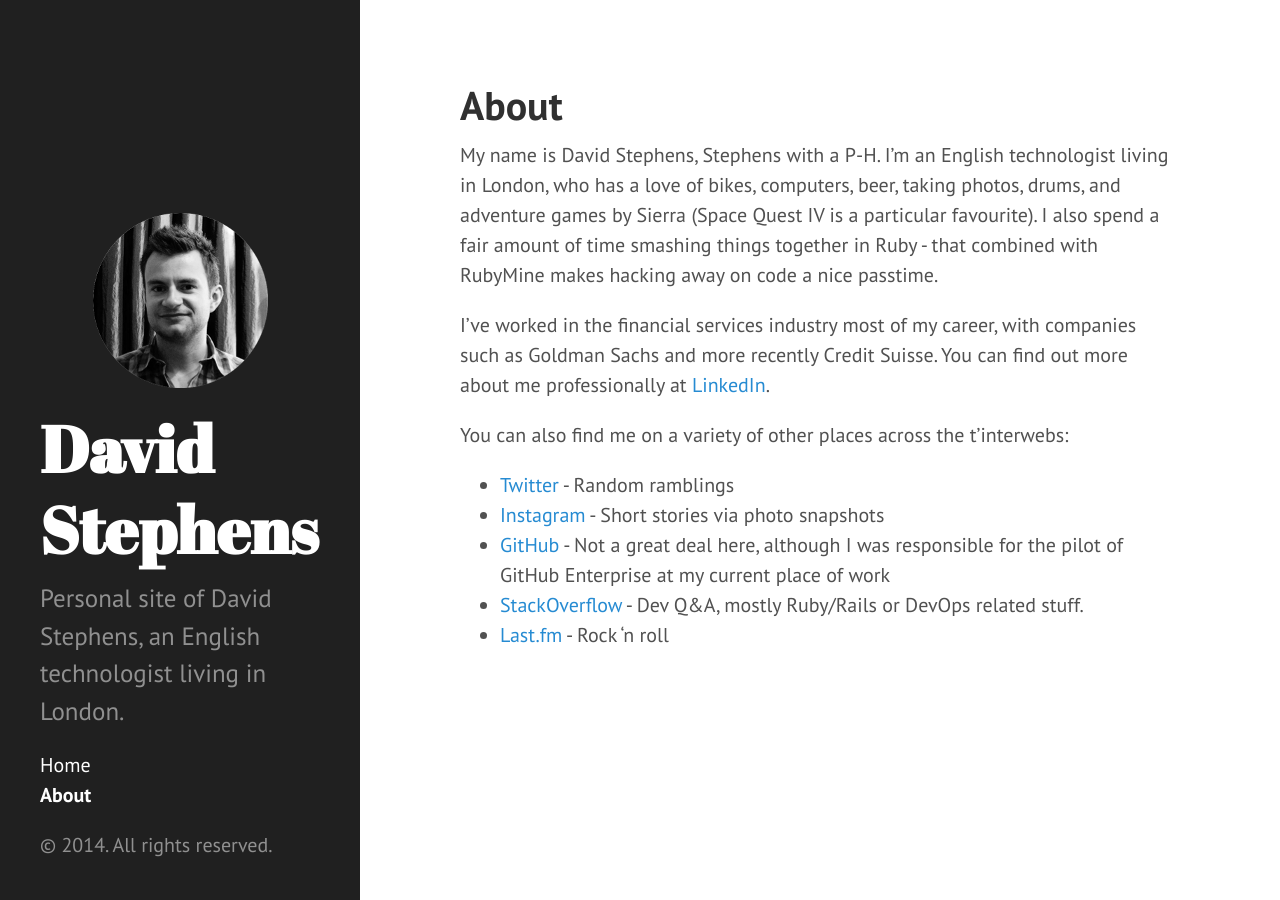
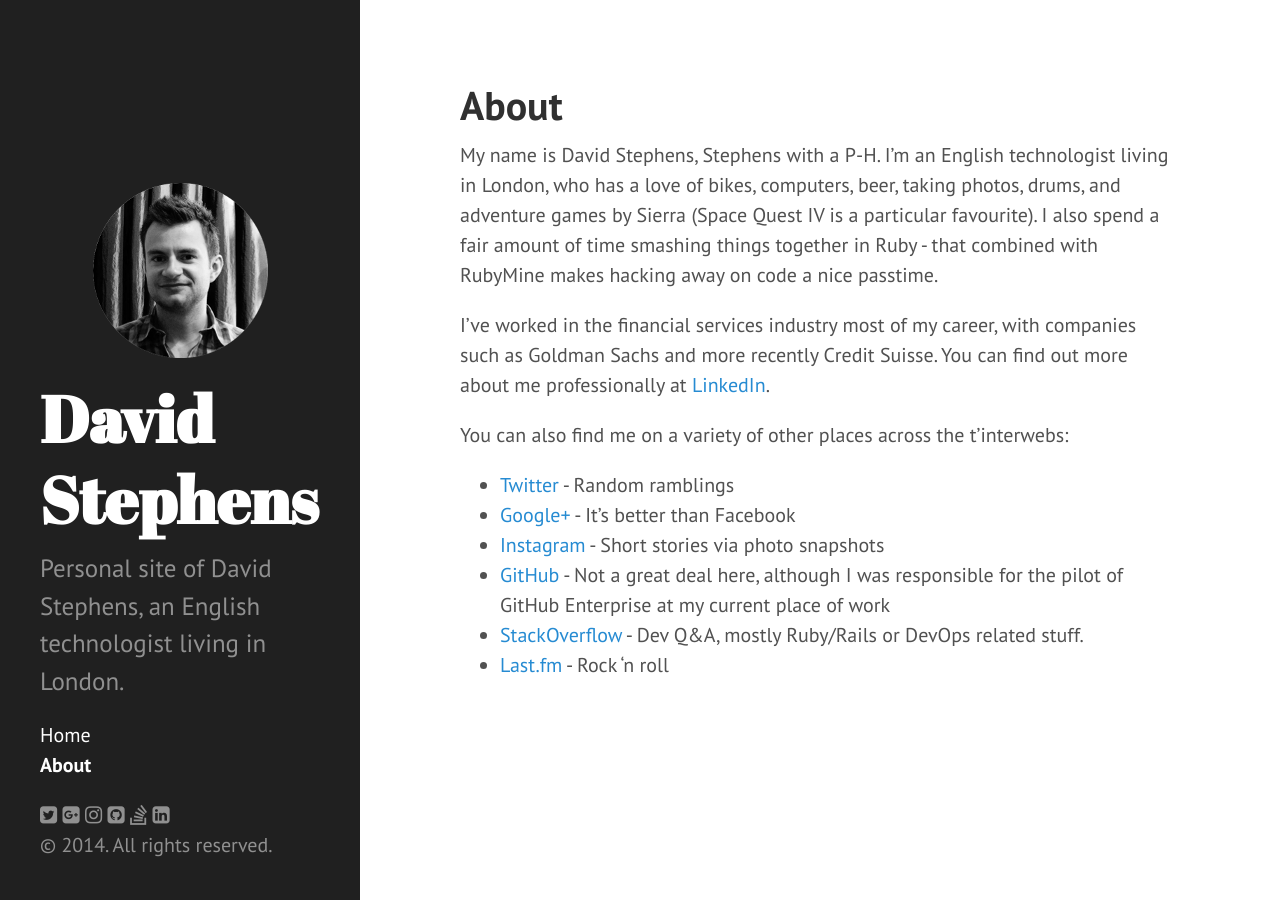
Before and after one commit to davestephens/davestephens.github.io, a Jekyll site: the page built from about.md, in a window 1280 px wide. Built offline with Jekyll 4.4.1, drawn with Linux system fonts in a browser that asks for light colours; nearby versions of some CDN libraries.

Commit message:
Added FontAwesome and social icons to the sidebar

```diff
--- a/_includes/head.html
+++ b/_includes/head.html
@@ -22,7 +22,8 @@
 
   <!-- Icons -->
   <link rel="apple-touch-icon-precomposed" sizes="144x144" href="/assets/icons/apple-touch-icon-144-precomposed.png">
-                                 <link rel="shortcut icon" href="/assets/icons/favicon.ico">
+  <link rel="shortcut icon" href="/assets/icons/favicon.ico">
+  <link href="//maxcdn.bootstrapcdn.com/font-awesome/4.1.0/css/font-awesome.min.css" rel="stylesheet">
 
   <!-- RSS -->
   <link rel="alternate" type="application/rss+xml" title="RSS" href="/atom.xml">
--- a/_includes/sidebar.html
+++ b/_includes/sidebar.html
@@ -33,6 +33,15 @@
 
     </ul>
 
-    <p>&copy; {{ site.time | date: '%Y' }}. All rights reserved.</p>
+    <p>
+        <a href="https://www.twitter.com/DaveStephens" target="_blank"><i class="fa fa-twitter-square"></i></a>
+        <a href="https://plus.google.com/+DavidStephens?rel=author" target="_blank"><i class="fa fa-google-plus-square"></i></a>
+        <a href="http://instagram.com/ripuk" target="_blank"><i class="fa fa-instagram"></i></a>
+        <a href="https://github.com/DaveStephens" target="_blank"><i class="fa fa-github-square"></i></a>
+        <a href="http://stackoverflow.com/users/425144/ripuk" target="_blank"><i class="fa fa-stack-overflow"></i></a>
+        <a href="http://uk.linkedin.com/in/davidjstephens" target="_blank"><i class="fa fa-linkedin-square"></i></a>
+        <br/>
+        &copy; {{ site.time | date: '%Y' }}. All rights reserved.
+    </p>
   </div>
 </div>
--- a/about.md
+++ b/about.md
@@ -14,15 +14,17 @@ find out more about me professionally at [LinkedIn][linkedin].
 You can also find me on a variety of other places across the t'interwebs:
 
 * [Twitter][twitter] - Random ramblings
+* [Google+][gplus] - It's better than Facebook
 * [Instagram][instagram] - Short stories via photo snapshots
 * [GitHub][github] - Not a great deal here, although I was responsible for the pilot of GitHub Enterprise at my current place of work
 * [StackOverflow][stackoverflow] - Dev Q&A, mostly Ruby/Rails or DevOps related stuff.
 * [Last.fm][lastfm] - Rock 'n roll
 
 
-[github]:    http://www.github.com/DaveStephens
-[instagram]:    http://www.instagram.com/ripuk
-[twitter]:    https://www.twitter.com/DaveStephens
-[linkedin]:    http://uk.linkedin.com/in/davidjstephens/
+[github]: http://www.github.com/DaveStephens
+[instagram]: http://www.instagram.com/ripuk
+[twitter]: https://www.twitter.com/DaveStephens
+[linkedin]: http://uk.linkedin.com/in/davidjstephens
 [lastfm]: http://www.last.fm/user/ripuk
 [stackoverflow]: http://stackoverflow.com/users/425144/ripuk
+[gplus]: https://plus.google.com/+DavidStephens?rel=author
--- a/assets/css/hyde.css
+++ b/assets/css/hyde.css
@@ -73,6 +73,10 @@ html {
 /* Sidebar links */
 .sidebar a {
   color: #fff;
+}
+
+.sidebar .fa {
+    color: rgba(255,255,255,.5);
 }
 
 /* Sidebar Mugshot */
```
